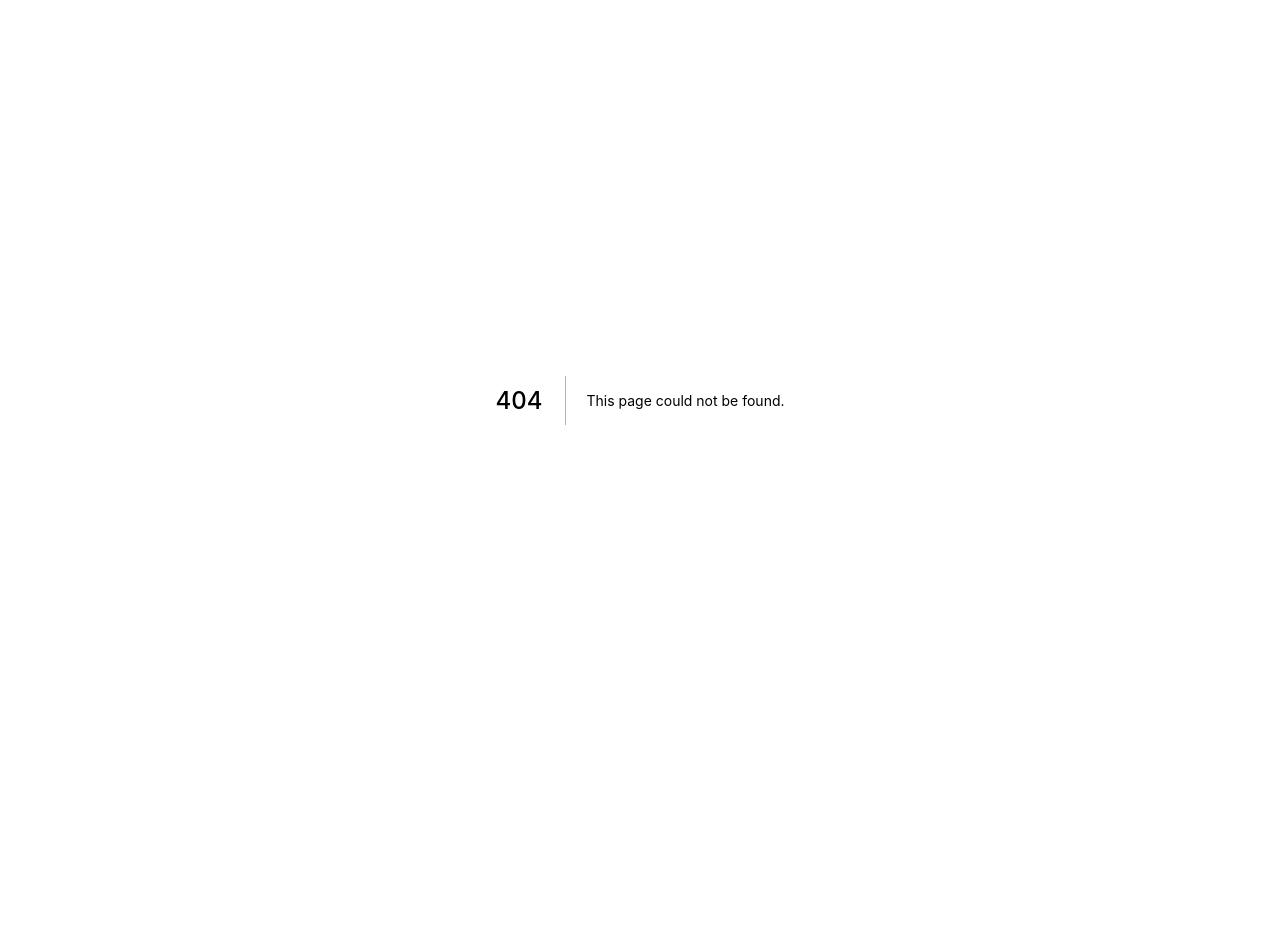
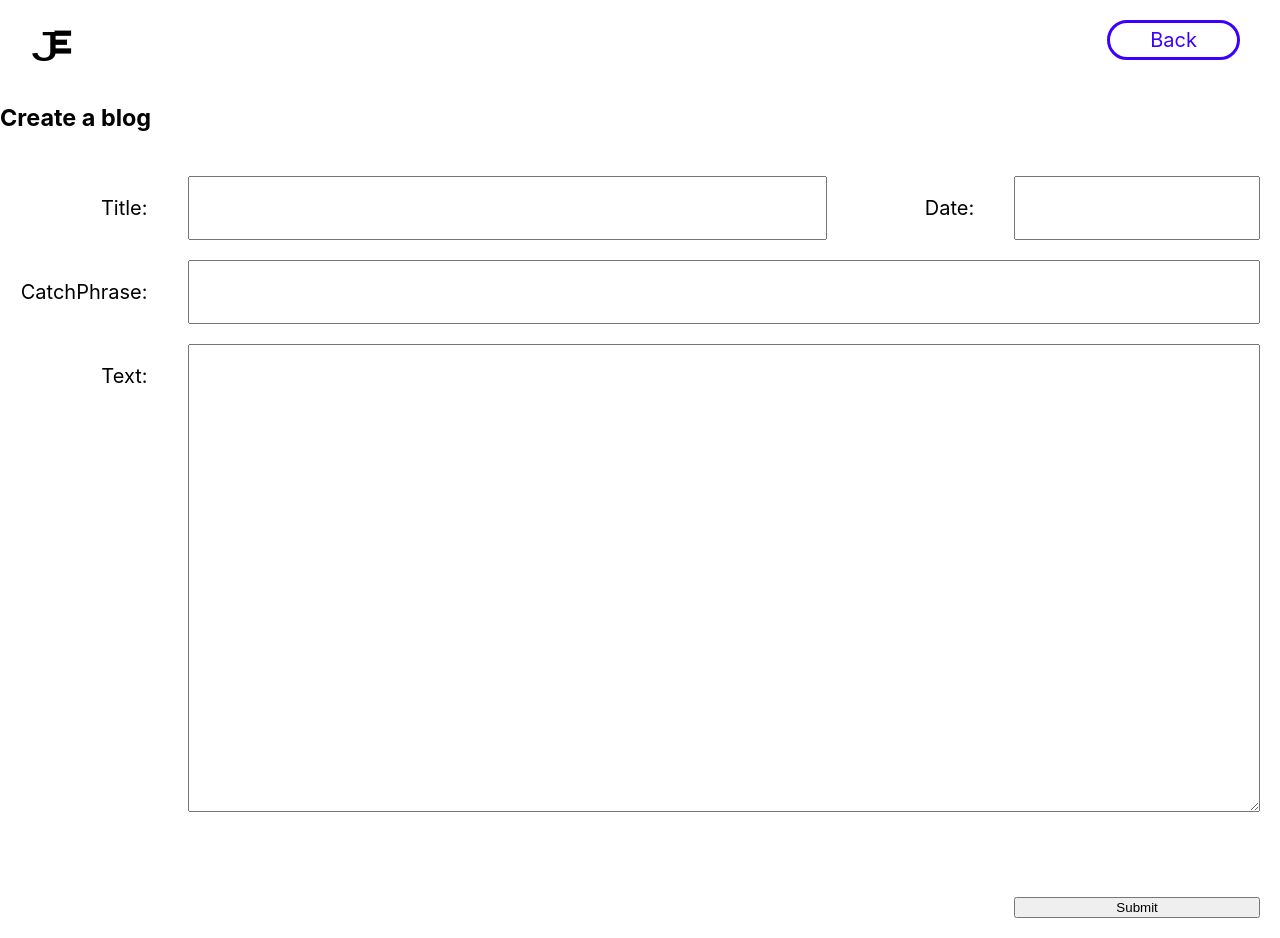
Before and after one commit to EliasenJason/next-portfolio, a Next.js app: page /admin/createBlog in a window 1280 px wide. Before the commit this address had no page. Before the commit the page ends 800 px from the top, so only its background shows below. Built offline with nearby package versions, Linux system fonts and the light colour scheme.

Commit message:
contemplating setup

```diff
--- a/components/containers/blogs/Blog.js
+++ b/components/containers/blogs/Blog.js
@@ -8,7 +8,7 @@ const Blog = ({blogData, index}) => {
     console.log('blogs in component:')
     console.log(blogData)
     return (
-        <BlogContainer key={index}>
+        <BlogContainer>
             <BlogHeaderContainer>
                 <BlogTitle>{blogData.title}</BlogTitle>
                 <BlogDate>{blogData.date}</BlogDate>
@@ -16,7 +16,7 @@ const Blog = ({blogData, index}) => {
             <BlogCatchPhrase>{blogData.blogCatchPhrase}</BlogCatchPhrase>
             <BlogLinkContainer>
                 <BlogLink>{blogData.tech}</BlogLink>
-                <BlogTwitterLink>{blogData.twitterlink}</BlogTwitterLink>
+                <BlogTwitterLink>{blogData.twitterLink}</BlogTwitterLink>
             </BlogLinkContainer>
         </BlogContainer>
     )
--- a/pages/createBlog.js
+++ b/pages/admin/createBlog.js
@@ -1,8 +1,20 @@
 import styled from "styled-components"
+import { Header } from "../../components"
+import Link from "next/link"
 
 const CreateBlog = () => {
     return (
         <>
+            <Header>
+                <Link href="/">
+                    <a><Header.Logo src="/pictures/logo.svg" alt="my logo"/></a>
+                </Link>
+                <Header.Nav>
+                    <Link href="/admin/currentBlogs">
+                        <a><Header.NavItem>Back</Header.NavItem></a>
+                    </Link>
+                </Header.Nav>
+            </Header>
             <h3>Create a blog</h3>
             <StyledContainer>
                 <StyledTitleLabel>Title:</StyledTitleLabel>
@@ -25,14 +37,15 @@ export default CreateBlog
 
 
 const StyledContainer = styled.div`
+    padding: 1em;
     display: grid;
-  grid-template-columns: 0.7fr 1.3fr 0.7fr 1.3fr;
-  grid-template-rows: 0.3fr 0.3fr 0.3fr 6fr 0.3fr 0.3fr 0.3fr;
-  gap: 0px 0px;
-  grid-template-areas:
+    grid-template-columns: .3fr 1.3fr 0.3fr .5fr;
+    grid-template-rows: 0.2fr 0.2fr 0.2fr 6fr 0.2fr 0.2fr 0.2fr;
+    gap: 1em;
+    grid-template-areas:
     "Title          TitleInput          Date                DateInput"
     "CatchPhrase    CatchPhraseInput    CatchPhraseInput    CatchPhraseInput"
-    "TextLabel           TextInput           TextInput           TextInput"
+    "TextLabel      TextInput           TextInput           TextInput"
     ".              TextInput           TextInput           TextInput"
     ".              TechContainer       TechContainer       TechContainer"
     "Link-Container Link-Container      Link-Container      Link-Container"
@@ -40,26 +53,34 @@ const StyledContainer = styled.div`
 `
 const StyledTitleLabel = styled.p`
     grid-area: Title;
+    text-align: right;
+    padding-right: 1em;
 `
 const StyledTitleInput = styled.input`
     grid-area: TitleInput;
 `
 const StyledDateLabel = styled.p`
     grid-area: Date;
+    text-align: right;
+    padding-right: 1em;
 `
 const StyledDateInput = styled.input`
     grid-area: DateInput;
 `
 const StyledCatchPhraseLabel = styled.p`
     grid-area: CatchPhrase;
+    text-align: right;
+    padding-right: 1em;
 `
 const StyledCatchPhraseInput = styled.input`
     grid-area: CatchPhraseInput;
 `
 const StyledTextLabel = styled.p`
     grid-area: TextLabel;
+    text-align: right;
+    padding-right: 1em;
 `
-const StyledTextInput = styled.input`
+const StyledTextInput = styled.textarea`
     grid-area: TextInput;
 `
 const StyledTechContainer = styled.div`
@@ -71,22 +92,3 @@ const StyledLinkContainer = styled.div`
 const StyledSubmitButton = styled.button`
     grid-area: Submit-Button;
 `
-
-
-
-
-
-
-{/* <div class="container">
-  <div class="Title"></div>
-  <div class="TitleInput"></div>
-  <div class="Date"></div>
-  <div class="DateInput"></div>
-  <div class="CatchPhrase"></div>
-  <div class="CatchPhraseInput"></div>
-  <div class="Text"></div>
-  <div class="TextInput"></div>
-  <div class="TechContainer"></div>
-  <div class="Link-Container"></div>
-  <div class="Submit-Button"></div>
-</div> */}
--- a/pages/index.js
+++ b/pages/index.js
@@ -3,7 +3,7 @@ import { Header, Introduction, Knowledge, BlogSection, HeadTag } from '../compon
 import ContactFormContainer from '../components/containers/contact/ContactForm'
 import Blog from '../components/containers/blogs/Blog'
 import { useState,useEffect } from 'react'
-// import blogs from "../public/data/blogs"
+import Link from 'next/link'
 
 export default function Home() {
 
@@ -24,7 +24,9 @@ export default function Home() {
     <>
     <HeadTag />
     <Header>
-      <Header.Logo src="/pictures/logo.svg" alt="my logo"/>
+      <Link href="/admin/currentBlogs">
+        <a><Header.Logo src="/pictures/logo.svg" alt="my logo"/></a>
+      </Link>
       <Header.Nav>
         <Header.NavItem onClick={() => setIsContactOpen(true)} isContactOpen={isContactOpen}>Say Hello?</Header.NavItem>
       </Header.Nav>
```
Also changed, not shown: context/state.js (added, +17 -0 lines), pages/admin/currentBlogs.js (added, +22 -0 lines).
